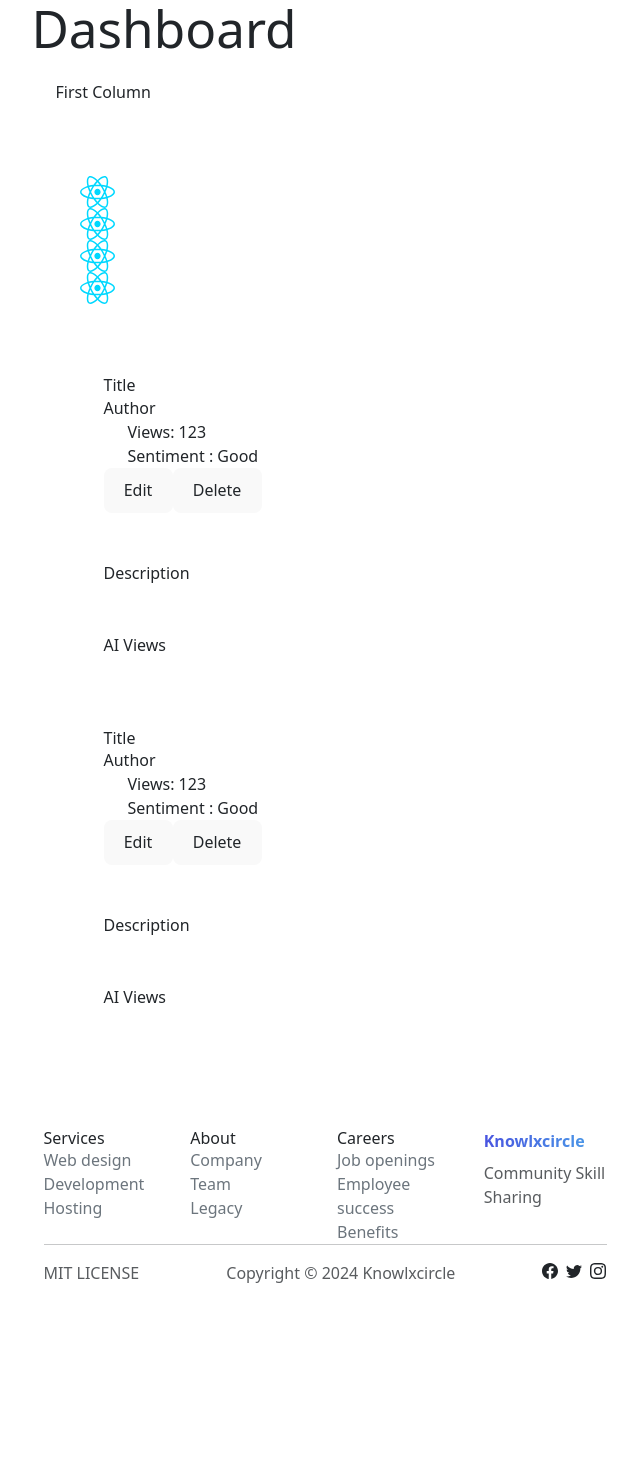
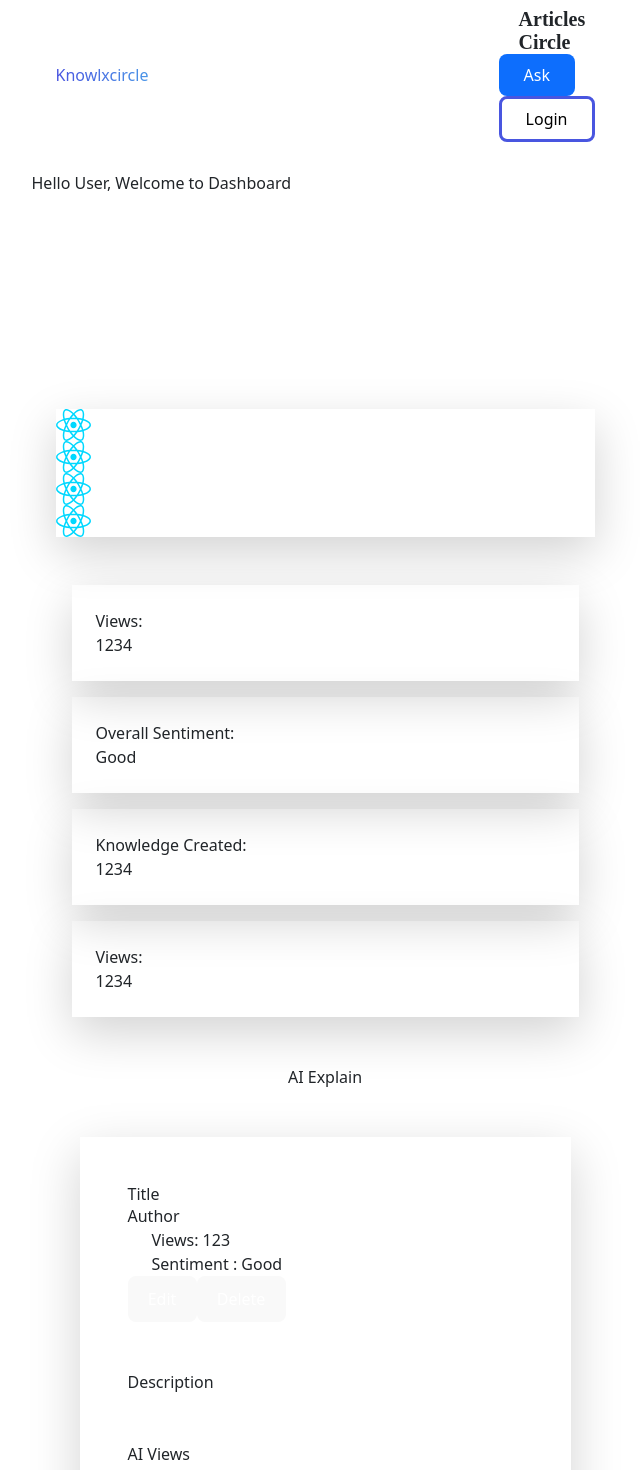
Before and after one commit to thirza258/Knowlxcircle_frontend, a React (Vite) app: page /dashboard in a window 1280 px wide. Shown: the top 1470 px of the page, without its empty margins (315-955 px from the left). Before the commit the page ends 1333 px from the top, so only its background shows below. Built offline with nearby package versions, Linux system fonts and the light colour scheme.

Commit message:
add dashboard

```diff
--- a/src/components/Dashboard.tsx
+++ b/src/components/Dashboard.tsx
@@ -1,15 +1,31 @@
+import { Link } from "react-router-dom";
 import react_image from "../assets/react.svg";
 import DashboardCard from "./DashboardCard";
 import Footer from "./Footer";
+import Navbar from "./Navbar";
 
 const Dashboard = () => {
   return (
     <div>
-      <h1>Dashboard</h1>
+      <Navbar />
+      <h2 className="py-4 text-3xl">Hello User, Welcome to Dashboard</h2>
       <div className="flex">
-        <div className="w-[20vw] bg-gray-200 p-4">First Column</div>
-        <div className="w-[80vw] bg-gray-300 p-4">
-          <div className="overflow-x-auto flex space-x-4 p-4">
+        <div className="w-[20vw] bg-gray-600 p-4 rounded-lg">
+          <a href="#image_analytics" className="text-white">Analytics</a>
+          <br></br>
+          <a href="#card_analytics" className="text-white">Overall Information</a>
+          <br></br>
+          <a href="#AI" className="text-white">AI Explain</a>
+          <br></br>
+          <a href="#article_analytics" className="text-white">Knowldege Analytics</a>
+          <br></br>
+          <Link to="/create-circle" className="text-white">Create Circle</Link>
+          <br></br>
+          <Link to="/article-builder" className="text-white">Create Article</Link>
+
+        </div>
+        <div className="w-full px-4">
+          <div className="overflow-x-auto w-full max-w-screen-lg flex space-x-4 p-6 bg-gray-300 rounded-lg shadow-lg no-scrollbar" id="image_analytics">
             <img
               src={react_image}
               alt="react"
@@ -31,9 +47,36 @@ const Dashboard = () => {
               className="w-1/2 flex-shrink-0"
             />
           </div>
-          {/* card for each article information */}
+          <div className="flex my-5 justify-center" id="card_analytics">
+            <div className="bg-gray-300 rounded-lg shadow-lg p-4 m-3 flex-1">
+              <p>Views: </p>
+              <p>1234</p>
+            </div>
+            <div className="bg-gray-300 rounded-lg shadow-lg p-4 m-3 flex-1">
+              <p>Overall Sentiment: </p>
+              <p>Good</p>
+            </div>
+            <div className="bg-gray-300 rounded-lg shadow-lg p-4 m-3 flex-1">
+              <p>Knowledge Created: </p>
+              <p>1234</p>
+            </div>
+            <div className="bg-gray-300 rounded-lg shadow-lg p-4 m-3 flex-1">
+              <p>Views: </p>
+              <p>1234</p>
+            </div>
+          </div>
+          <div className="my-5 text-center">
+            <div id="AI">
+              <p>AI Explain</p>
+            </div>
+          </div>
+          <div id="article_analytics">
           <DashboardCard />
-        <DashboardCard />
+          <DashboardCard />
+          </div>
+          <div className="m-4">
+            Recommendation
+          </div>
         </div>
       </div>
       <Footer />
--- a/src/components/DashboardCard.tsx
+++ b/src/components/DashboardCard.tsx
@@ -1,6 +1,6 @@
 const DashboardCard = () => {
     return (
-        <div className="m-4 border-b">
+        <div className="m-4 border-b bg-gray-300 rounded-lg shadow-lg p-4 m-3">
             <div className="flex items-center justify-between p-4 border-b">
               <div>
                 <h2 className="text-lg font-semibold">Title</h2>
@@ -13,8 +13,8 @@ const DashboardCard = () => {
                 </p>
               </div>
               <div>
-                <button className="btn-primary mr-2">Edit</button>
-                <button className="btn-primary">Delete</button>
+                <button className="btn-primary mr-2 text-white">Edit</button>
+                <button className="btn-primary text-white">Delete</button>
               </div>
             </div>
 
--- a/src/components/Footer.tsx
+++ b/src/components/Footer.tsx
@@ -38,7 +38,6 @@ const Footer = () => {
             </div>
             <hr />
             <div className="d-flex justify-content-between align-items-center pt-3">
-                <p className="text-muted mb-0">MIT LICENSE </p>
                 <p className="text-muted mb-0">Copyright © 2024 Knowlxcircle </p>
                 <ul className="list-inline mb-0">
                     <li className="list-inline-item"><svg className="bi bi-facebook" xmlns="http://www.w3.org/2000/svg" width="1em" height="1em" fill="currentColor" viewBox="0 0 16 16">
--- a/src/components/Navbar.tsx
+++ b/src/components/Navbar.tsx
@@ -19,7 +19,7 @@ const Navbar = () => {
     return (
         <nav id="mainNav" className="navbar navbar-expand-md top-0 w-full bg-white ">
         <div className="container mx-auto px-4">
-          <a className="navbar-brand primary-nav text-xl font-bold title" href="#">Knowlxcircle</a>
+          <p className="text-xl font-bold title"><Link to="/">Knowlxcircle</Link></p>
           <button className="navbar-toggler block md:hidden" aria-controls="navbarResponsive" aria-expanded="false">
             <i className="fa fa-bars"></i>
           </button>
--- a/src/index.css
+++ b/src/index.css
@@ -32,6 +32,15 @@ a {
 }
 a:hover {
   color: #535bf2;
+}
+
+.no-scrollbar::-webkit-scrollbar {
+  display: none;
+}
+
+/* Hide scrollbars for Firefox */
+.no-scrollbar {
+  scrollbar-width: none; /* For Firefox */
 }
 
 body {
```
